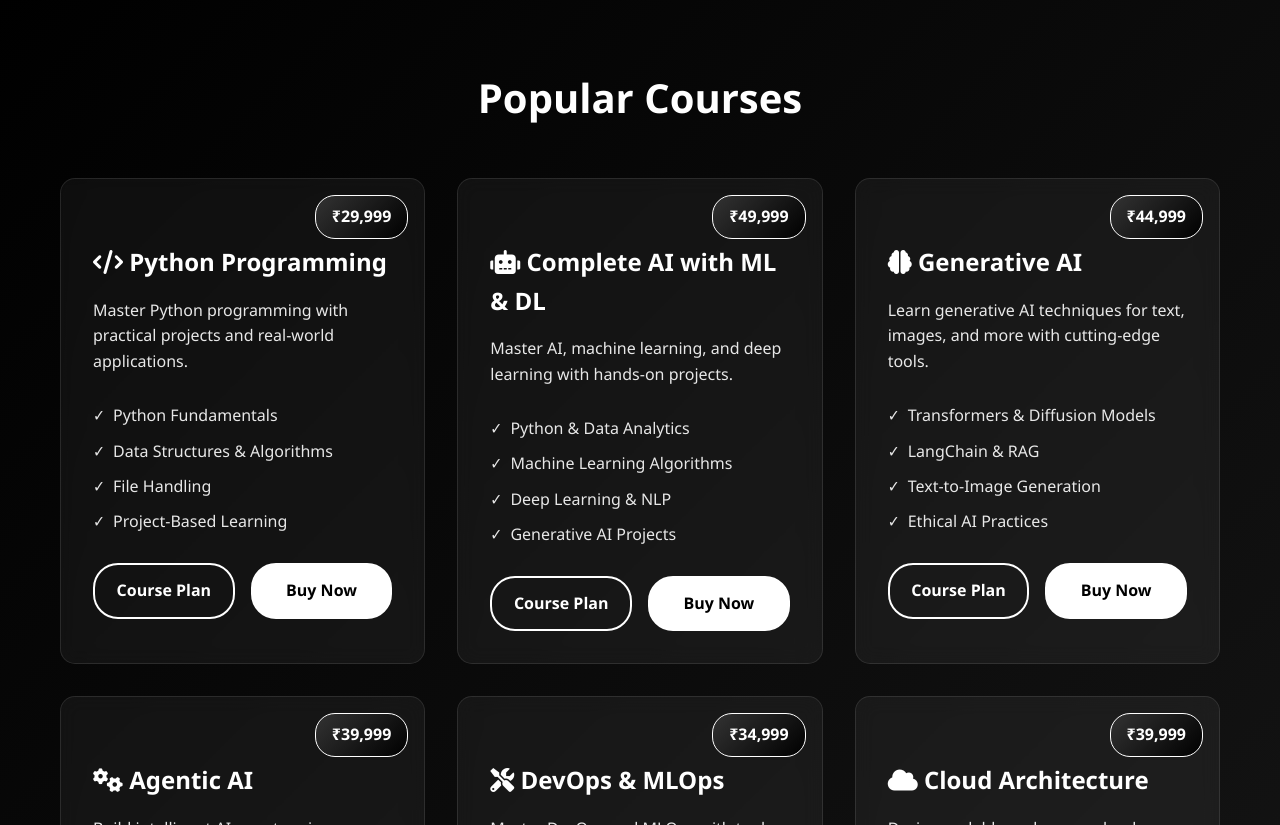
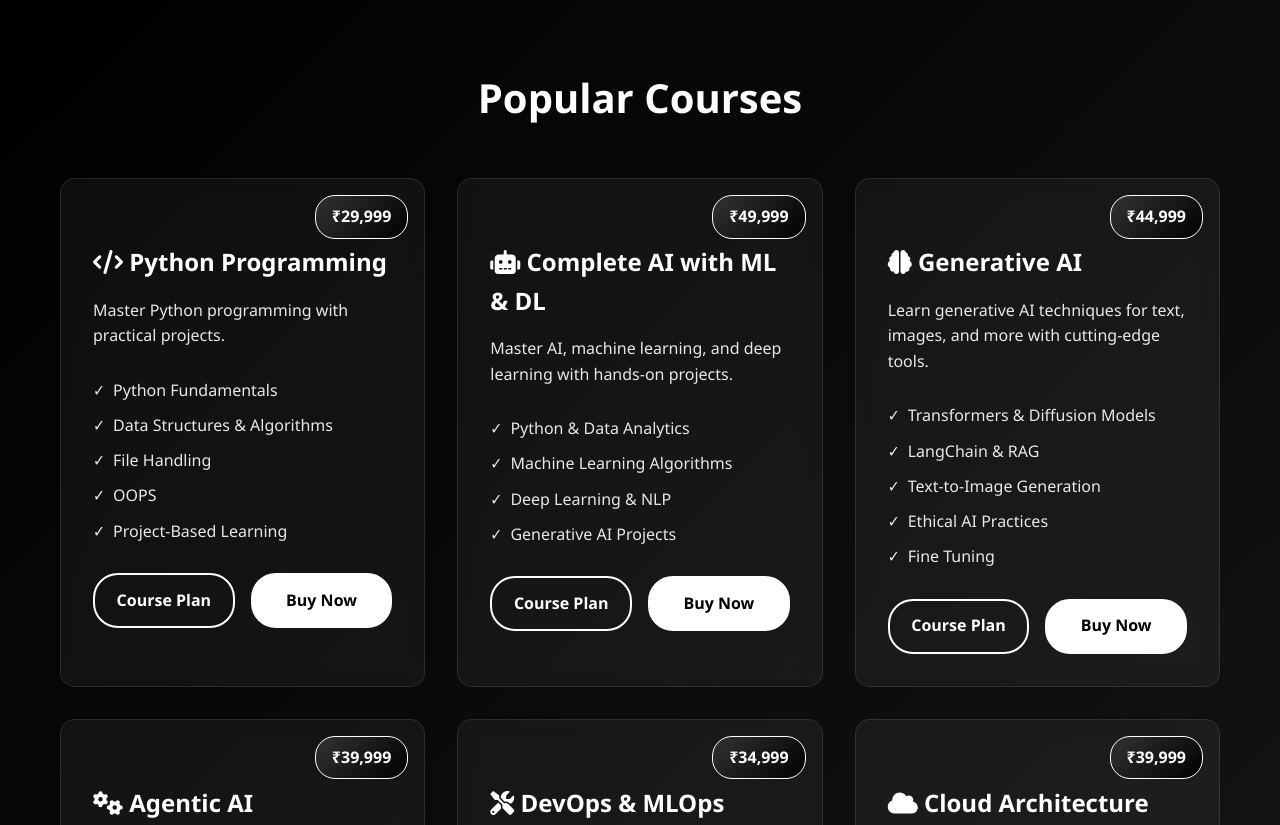
Before and after one commit to Praveen9131/unilearners, a plain HTML site: page index.html in a window 1280 px wide. Shown: the part 1399-2224 px from the top of the page. Drawn offline with Linux system fonts and the light colour scheme.

```diff
--- a/index.html
+++ b/index.html
@@ -719,11 +719,12 @@
                 <div class="course-card">
                     <div class="course-price">₹29,999</div>
                     <h3><i class="fas fa-code"></i> Python Programming</h3>
-                    <p>Master Python programming with practical projects and real-world applications.</p>
+                    <p>Master Python programming with practical projects.</p>
                     <ul class="course-features">
                         <li>Python Fundamentals</li>
                         <li>Data Structures & Algorithms</li>
                         <li>File Handling</li>
+                        <li>OOPS</li>
                         <li>Project-Based Learning</li>
                     </ul>
                     <div class="course-buttons">
@@ -755,6 +756,7 @@
                         <li>LangChain & RAG</li>
                         <li>Text-to-Image Generation</li>
                         <li>Ethical AI Practices</li>
+                        <li>Fine Tuning</li>
                     </ul>
                     <div class="course-buttons">
                         <a href="generative-ai.html" class="course-btn btn-secondary">Course Plan</a>
@@ -1032,9 +1034,9 @@
                 </div>
                 <div class="footer-section">
                     <h3>Contact Info</h3>
-                    <p><i class="fas fa-envelope"></i> info@unilearners.com</p>
-                    <p><i class="fas fa-phone"></i> +91 9121564760</p>
-                    <p><i class="fas fa-phone"></i> +91 8328176532</p>
+                    <p><i class="fas fa-envelope"></i> hr@unilearners.live</p>
+                    <p><i class="fas fa-phone"></i> +91 63795 10435</p>
+
                     <p><i class="fas fa-map-marker-alt"></i> Hyderabad, Telangana, India</p>
                 </div>
             </div>
@@ -1224,10 +1226,10 @@
                 if (entry.isIntersecting) {
                     entry.target.classList.add('animate-fade-in');
                     if (entry.target.classList.contains('stats')) {
-                        animateCounter(document.getElementById('students-count'), 5000);
-                        animateCounter(document.getElementById('placement-rate'), 85);
-                        animateCounter(document.getElementById('companies-count'), 200);
-                        animateCounter(document.getElementById('courses-count'), 25);
+                        animateCounter(document.getElementById('students-count'), 500);
+                        animateCounter(document.getElementById('placement-rate'), 10);
+                        animateCounter(document.getElementById('companies-count'), 50);
+                        animateCounter(document.getElementById('courses-count'), 8);
                     }
                 }
             });
```
